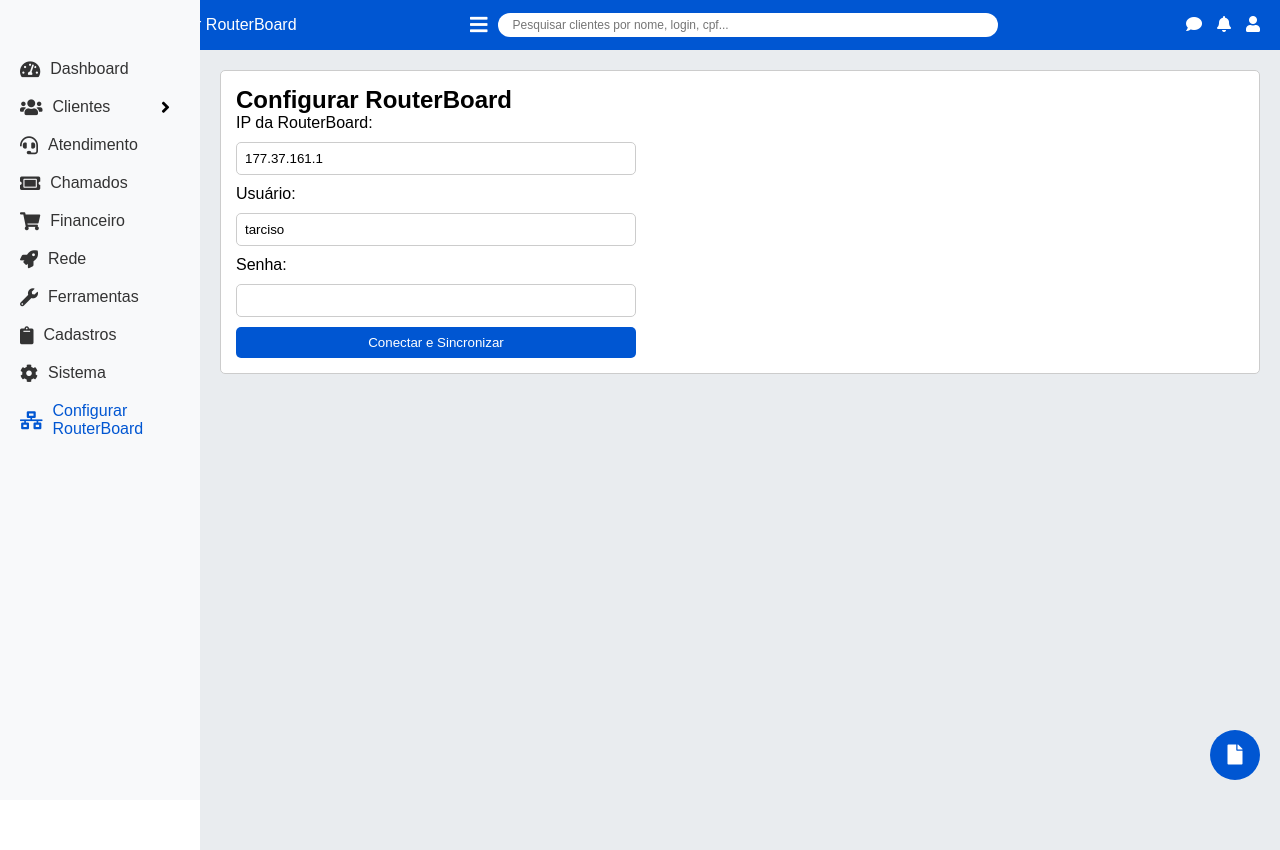
After one commit to tarcisiogeovane/NetGestor, a Flask app: page /configurar_routerboard in a window 1280 px wide. The commit adds this page. Run offline with Flask 3, Linux system fonts and the light colour scheme; some web fonts are replaced.

Commit message:
tentativa conexao RB e listagem clientes

```diff
--- a/app.py
+++ b/app.py
@@ -6,18 +6,19 @@ from librouteros.exceptions import LibRouterosError
 
 app = Flask(__name__)
 
-# Configuração da conexão com a RouterBoard
+# Configuração inicial da conexão com a RouterBoard (pode ser sobrescrita depois)
 RB_HOST = "177.37.161.1"
 RB_USER = "tarciso"
 RB_PASSWORD = "tarciso"
 
 # Função para conectar à RouterBoard
-def connect_to_routerboard():
+def connect_to_routerboard(host=RB_HOST, user=RB_USER, password=RB_PASSWORD):
     try:
-        api = connect(username=RB_USER, password=RB_PASSWORD, host=RB_HOST)
+        api = connect(username=user, password=password, host=host, port=8728)
+        print(f"Conexão com a RouterBoard ({host}) bem-sucedida!")
         return api
     except LibRouterosError as e:
-        print(f"Erro ao conectar à RouterBoard: {e}")
+        print(f"Erro ao conectar à RouterBoard ({host}): {e}")
         return None
 
 # Função para conectar ao banco de dados
@@ -53,10 +54,10 @@ def count_clients():
     return {"total": total, "active": active, "inactive": inactive, "pending": pending, "blocked": blocked, "exempt": exempt}
 
 # Função para sincronizar clientes da RouterBoard com o banco de dados local
-def sync_routerboard_clients():
-    api = connect_to_routerboard()
+def sync_routerboard_clients(host=RB_HOST, user=RB_USER, password=RB_PASSWORD):
+    api = connect_to_routerboard(host, user, password)
     if not api:
-        return False
+        return False, "Falha na conexão com a RouterBoard."
 
     conn = get_db_connection()
     cursor = conn.cursor()
@@ -65,13 +66,19 @@ def sync_routerboard_clients():
         # Buscar clientes ativos da RouterBoard (via DHCP Leases)
         api_clients = api.path("/ip/dhcp-server/lease")
         clientes_rb = [dict(client) for client in api_clients]
+        print(f"Clientes retornados pela RouterBoard: {clientes_rb}")
+
+        # Verificar se há clientes antes de prosseguir
+        if not clientes_rb:
+            print("Nenhum cliente encontrado na RouterBoard.")
+            return False, "Nenhum cliente encontrado na RouterBoard."
 
         # Sincronizar com o banco de dados local
         for client in clientes_rb:
-            client_id = client.get('mac-address', '').replace(':', '')  # Usar MAC como ID único
+            client_id = client.get('mac-address', '').replace(':', '')[:12]  # Usar MAC como ID único
             nome = client.get('host-name', f"Cliente-{client_id[:6]}")
-            login = client.get('host-name', f"cliente-{client_id[:6]}").lower()
-            ip = client.get('address', '')
+            login = client.get('host-name', f"cliente-{client_id[:6]}").lower() if client.get('host-name') else f"cliente-{client_id[:6]}"
+            ip = client.get('address', '').split('/')[0] if client.get('address') else ''
             status = 'active' if client.get('status') == 'bound' else 'inactive'
             data_cadastro = datetime.now().strftime('%Y-%m-%d')
 
@@ -84,7 +91,8 @@ def sync_routerboard_clients():
                 cursor.execute('''
                     INSERT INTO clients (id, nome, login, dia_venc, ip, servidor, plano, status, msg_pendencia, msg_bloqueio, data_cadastro, isento_mensalidade)
                     VALUES (?, ?, ?, ?, ?, ?, ?, ?, ?, ?, ?, ?)
-                ''', (client_id, nome, login, "10", ip, "RouterBoard", "Desconhecido", status, False, False, data_cadastro, False))
+                ''', (client_id, nome, login, "10", ip, "RouterBoard", "Desconhecido", status, 0, 0, data_cadastro, 0))
+                print(f"Cliente {client_id} inserido no banco de dados.")
             else:
                 # Atualizar cliente existente
                 cursor.execute('''
@@ -92,15 +100,17 @@ def sync_routerboard_clients():
                     SET nome = ?, login = ?, ip = ?, status = ?
                     WHERE id = ?
                 ''', (nome, login, ip, status, client_id))
+                print(f"Cliente {client_id} atualizado no banco de dados.")
 
         conn.commit()
-        return True
+        return True, f"{len(clientes_rb)} clientes sincronizados com sucesso."
     except Exception as e:
         print(f"Erro ao sincronizar clientes da RouterBoard: {e}")
-        return False
+        return False, f"Erro ao sincronizar: {str(e)}"
     finally:
         conn.close()
-        api.close()
+        if api:
+            api.close()
 
 # Rota para a página inicial (Dashboard)
 @app.route('/')
@@ -184,7 +194,7 @@ def dashboard():
 @app.route('/clientes')
 def clientes():
     # Sincronizar clientes da RouterBoard com o banco de dados
-    sync_success = sync_routerboard_clients()
+    sync_success, sync_message = sync_routerboard_clients()
 
     # Conectar ao banco de dados local
     conn = get_db_connection()
@@ -201,6 +211,7 @@ def clientes():
         try:
             api_clients = api.path("/ip/dhcp-server/lease")
             clientes_rb = [dict(client) for client in api_clients]
+            print(f"Clientes exibidos na rota /clientes: {clientes_rb}")
         except Exception as e:
             print(f"Erro ao buscar clientes da RouterBoard: {e}")
         finally:
@@ -211,11 +222,33 @@ def clientes():
                           page_title="Clientes",
                           clientes_local=clientes_local,
                           clientes_rb=clientes_rb,
-                          sync_success=sync_success)
+                          sync_success=sync_success,
+                          sync_message=sync_message)
+
+# Rota para configurar as credenciais da RouterBoard
+@app.route('/configurar_routerboard', methods=['GET', 'POST'])
+def configurar_routerboard():
+    if request.method == 'POST':
+        global RB_HOST, RB_USER, RB_PASSWORD
+        RB_HOST = request.form.get('rb_host')
+        RB_USER = request.form.get('rb_user')
+        RB_PASSWORD = request.form.get('rb_password')
+
+        # Testar a conexão com as novas credenciais
+        sync_success, sync_message = sync_routerboard_clients(RB_HOST, RB_USER, RB_PASSWORD)
+        return render_template('configurar_routerboard.html',
+                              page_title="Configurar RouterBoard",
+                              sync_success=sync_success,
+                              sync_message=sync_message)
+
+    return render_template('configurar_routerboard.html', page_title="Configurar RouterBoard")
 
 # Rota para Clientes > Todos
 @app.route('/clientes/todos', methods=['GET', 'POST'])
 def clientes_todos():
+    # Sincronizar clientes da RouterBoard antes de listar
+    sync_success, sync_message = sync_routerboard_clients()
+
     conn = get_db_connection()
     cursor = conn.cursor()
 
@@ -241,35 +274,55 @@ def clientes_todos():
 
         # Salvar novo cliente (do popup)
         if action == "save_new_client":
+            cursor.execute("SELECT MAX(id) FROM clients")
+            max_id = cursor.fetchone()[0]
+            new_id = str(int(max_id) + 1).zfill(3) if max_id else "001"
             new_client = {
-                "id": str(len(clients) + 1).zfill(3),
+                "id": new_id,
                 "nome": request.form.get('nome_completo'),
                 "login": request.form.get('login'),
                 "dia_venc": request.form.get('dia_vencimento'),
                 "ip": request.form.get('ip_hotspot') or request.form.get('ip_pppoe'),
                 "servidor": request.form.get('servidor'),
                 "plano": request.form.get('plano'),
-                "status": request.form.get('status'),
-                "msg_pendencia": request.form.get('msg_pendencia_automatica') == 'sim',
-                "msg_bloqueio": request.form.get('msg_bloqueio_automatica') == 'sim',
-                "data_cadastro": datetime.now().strftime('%Y-%m-%d')
+                "status": 'active' if request.form.get('status') == 'ativo' else 'inactive',
+                "msg_pendencia": 1 if request.form.get('msg_pendencia_automatica') == 'sim' else 0,
+                "msg_bloqueio": 1 if request.form.get('msg_bloqueio_automatica') == 'sim' else 0,
+                "data_cadastro": datetime.now().strftime('%Y-%m-%d'),
+                "isento_mensalidade": 1 if request.form.get('isento_mensalidade') == 'sim' else 0
             }
             cursor.execute('''
-                INSERT INTO clients (id, nome, login, dia_venc, ip, servidor, plano, status, msg_pendencia, msg_bloqueio, data_cadastro)
-                VALUES (?, ?, ?, ?, ?, ?, ?, ?, ?, ?, ?)
+                INSERT INTO clients (id, nome, login, dia_venc, ip, servidor, plano, status, msg_pendencia, msg_bloqueio, data_cadastro, isento_mensalidade)
+                VALUES (?, ?, ?, ?, ?, ?, ?, ?, ?, ?, ?, ?)
             ''', (new_client["id"], new_client["nome"], new_client["login"], new_client["dia_venc"],
                   new_client["ip"], new_client["servidor"], new_client["plano"], new_client["status"],
-                  new_client["msg_pendencia"], new_client["msg_bloqueio"], new_client["data_cadastro"]))
+                  new_client["msg_pendencia"], new_client["msg_bloqueio"], new_client["data_cadastro"],
+                  new_client["isento_mensalidade"]))
             conn.commit()
 
         conn.close()
         return redirect(url_for('clientes_todos'))
 
+    # Buscar clientes do banco de dados local
     cursor.execute("SELECT * FROM clients")
     clients = cursor.fetchall()
     counts = count_clients()
+
+    # Buscar clientes diretamente da RouterBoard para exibição
+    api = connect_to_routerboard()
+    clientes_rb = []
+    if api:
+        try:
+            api_clients = api.path("/ip/dhcp-server/lease")
+            clientes_rb = [dict(client) for client in api_clients if 'address' in client]
+            print(f"Clientes exibidos na rota /clientes/todos: {clientes_rb}")
+        except Exception as e:
+            print(f"Erro ao buscar clientes da RouterBoard: {e}")
+        finally:
+            api.close()
+
     conn.close()
-    return render_template('clientes/todos.html', page_title="Todos os Clientes", clients=clients, counts=counts)
+    return render_template('clientes/todos.html', page_title="Todos os Clientes", clients=clients, counts=counts, clientes_rb=clientes_rb, sync_message=sync_message)
 
 # Rota para Clientes > Contratos
 @app.route('/clientes/contratos')
--- a/templates/base.html
+++ b/templates/base.html
@@ -263,6 +263,11 @@
                     <i class="fas fa-cog"></i> Sistema
                 </a>
             </li>
+            <li>
+                <a href="/configurar_routerboard" class="{% if page_title == 'Configurar RouterBoard' %}active{% endif %}">
+                    <i class="fas fa-network-wired"></i> Configurar RouterBoard
+                </a>
+            </li>
         </ul>
     </aside>
     <main class="content" id="content">
--- /dev/null
+++ b/templates/configurar_routerboard.html
@@ -0,0 +1,25 @@
+{% extends 'base.html' %}
+
+{% block content %}
+    <div class="section section-info">
+        <h2>Configurar RouterBoard</h2>
+        <form method="POST" style="display: flex; flex-direction: column; gap: 10px; max-width: 400px;">
+            <label>IP da RouterBoard:</label>
+            <input type="text" name="rb_host" value="177.37.161.1" required style="padding: 8px; border-radius: 5px; border: 1px solid #ccc;">
+
+            <label>Usuário:</label>
+            <input type="text" name="rb_user" value="tarciso" required style="padding: 8px; border-radius: 5px; border: 1px solid #ccc;">
+
+            <label>Senha:</label>
+            <input type="password" name="rb_password" required style="padding: 8px; border-radius: 5px; border: 1px solid #ccc;">
+
+            <button type="submit" style="padding: 8px 15px; background-color: #0056d2; color: white; border: none; border-radius: 5px; cursor: pointer;">Conectar e Sincronizar</button>
+        </form>
+
+        {% if sync_message %}
+            <p class="{{ 'success-message' if sync_success else 'error-message' }}" style="margin-top: 20px;">
+                {{ sync_message }}
+            </p>
+        {% endif %}
+    </div>
+{% endblock %}
```
Also changed, not shown: templates/clientes/todos.html (+25 -1 lines), netgestor.db.
